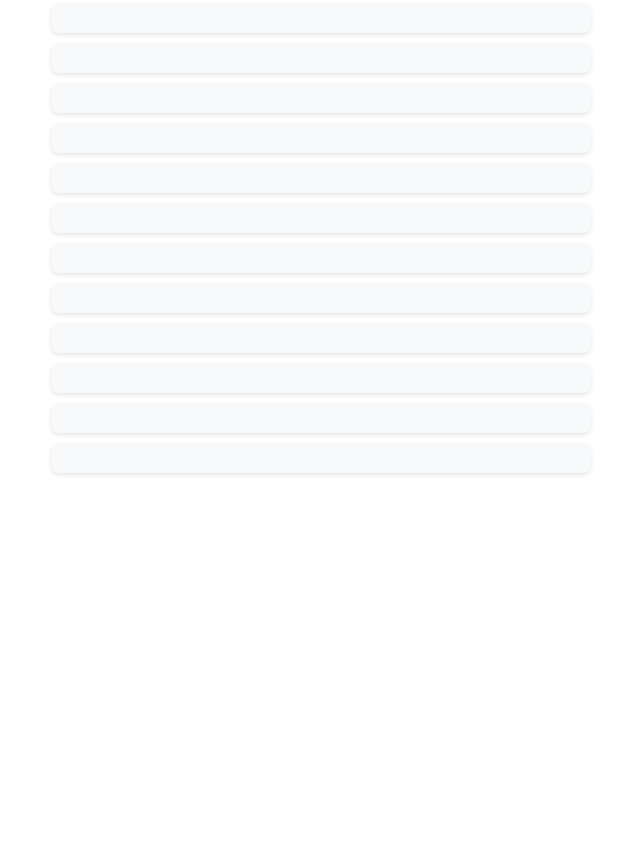
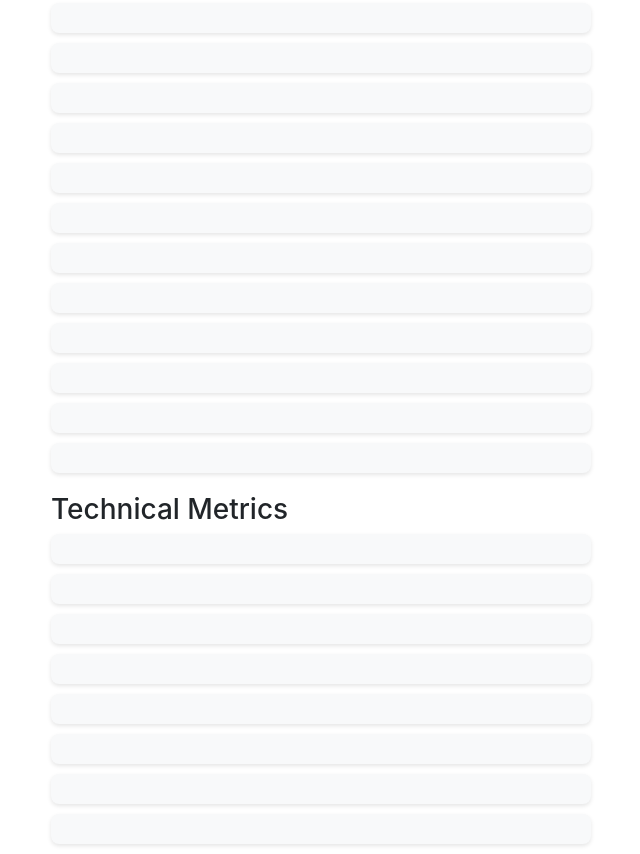
Before and after one commit to light136-luz/Stock-Valuation-App, a plain HTML site: page index.html in a window 1280 px wide. Shown: the part 972-1826 px from the top of the page, without its empty margins (319-959 px from the left). Before the commit the page ends 1455 px from the top, so only its background shows below. Drawn offline with nearby package versions, Linux system fonts and the light colour scheme.

Commit message:
Update index.html

```diff
--- a/index.html
+++ b/index.html
@@ -60,6 +60,17 @@
                     <div id="net_margin_3yr_change" class="metric-card" onclick="showDetails('net_margin_3yr_change')"></div>
                     <div id="net_margin_5yr_change" class="metric-card" onclick="showDetails('net_margin_5yr_change')"></div>
                 </div>
+                <h3 class="section-title">Technical Metrics</h3>
+                <div id="technical-results">
+                    <div id="rsi" class="metric-card" onclick="showDetails('rsi')"></div>
+                    <div id="mfi" class="metric-card" onclick="showDetails('mfi')"></div>
+                    <div id="price_vs_52wk_high" class="metric-card" onclick="showDetails('price_vs_52wk_high')"></div>
+                    <div id="price_vs_52wk_low" class="metric-card" onclick="showDetails('price_vs_52wk_low')"></div>
+                    <div id="bollinger_percent_20" class="metric-card" onclick="showDetails('bollinger_percent_20')"></div>
+                    <div id="bollinger_percent_50" class="metric-card" onclick="showDetails('bollinger_percent_50')"></div>
+                    <div id="price_vs_50day_avg" class="metric-card" onclick="showDetails('price_vs_50day_avg')"></div>
+                    <div id="price_vs_200day_avg" class="metric-card" onclick="showDetails('price_vs_200day_avg')"></div>
+                </div>
             </div>
         </div>
     </div>
```
